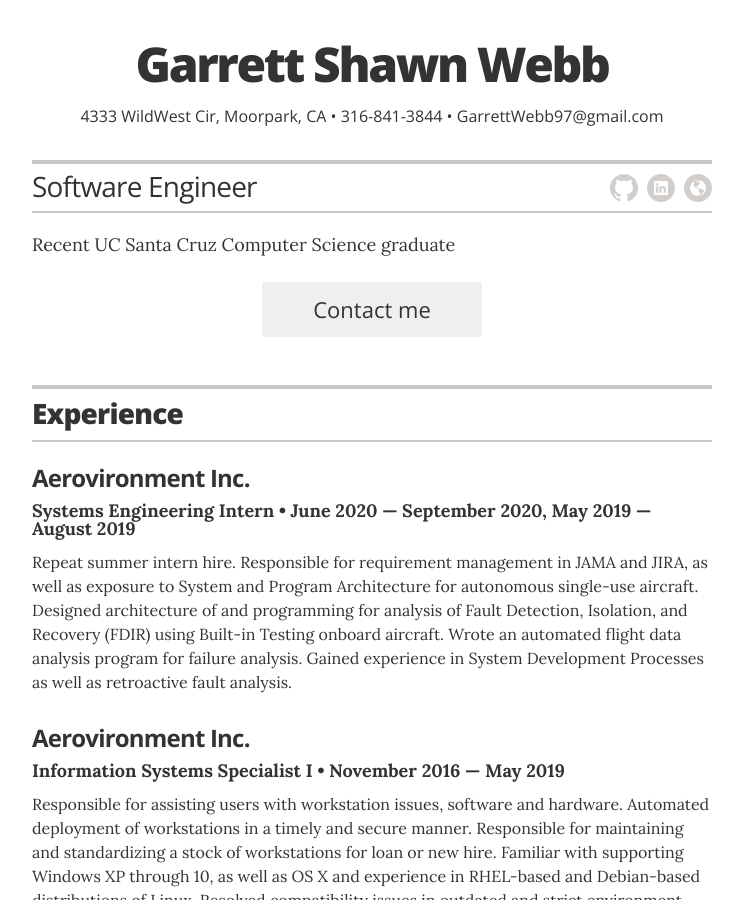
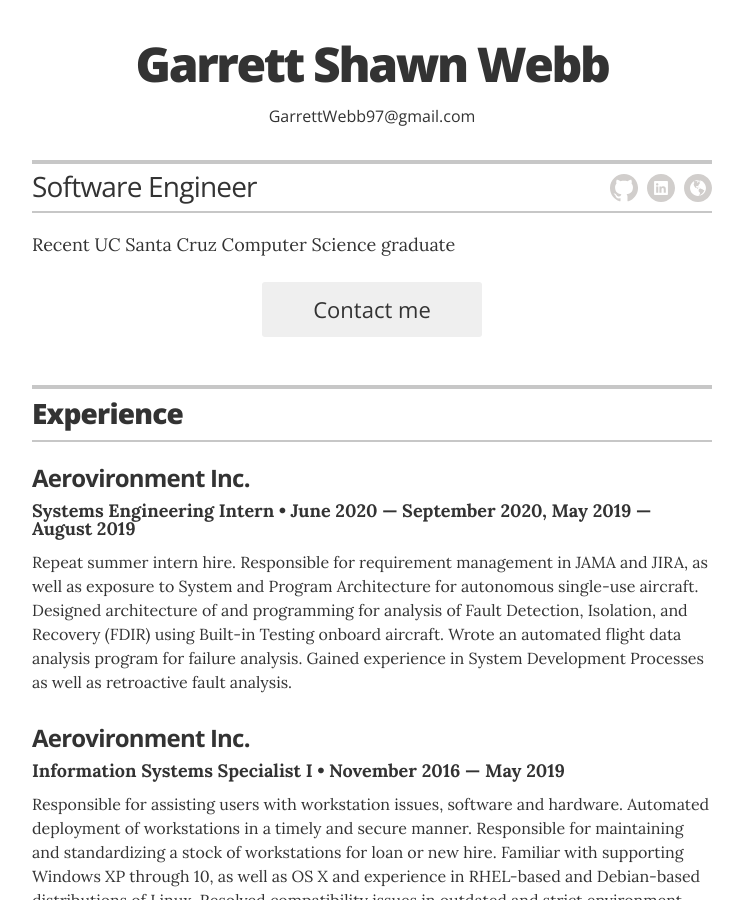
Before and after one commit to Garrett-Webb/Garrett-Webb.github.io, a Jekyll site: the page built from index.html, in a window 1280 px wide and 900 px high. Shown: the whole window, without its empty margins (268-1011 px from the left). Built offline with Jekyll 4.4.1, drawn with Linux system fonts in a browser that asks for light colours.

Commit message:
removing address and phone number

```diff
--- a/_config.yml
+++ b/_config.yml
@@ -17,10 +17,10 @@ resume_title:                   "Software Engineer"
 resume_contact_email:           "GarrettWebb97@gmail.com"
 
 # the next two items are used for schema itemprops in _layouts/resume.html
-resume_contact_telephone:       "316-841-3844"
-resume_contact_address:         "4333 WildWest Cir"
+resume_contact_telephone:       "Contact for Phone"
+resume_contact_address:         "Contact for Address"
 
-resume_header_contact_info:     "4333 WildWest Cir, Moorpark, CA • 316-841-3844 • GarrettWebb97@gmail.com"
+resume_header_contact_info:     "GarrettWebb97@gmail.com"
 display_header_contact_info:    "true"
 
 resume_header_intro: "<p>Recent UC Santa Cruz Computer Science graduate</p>"
```
